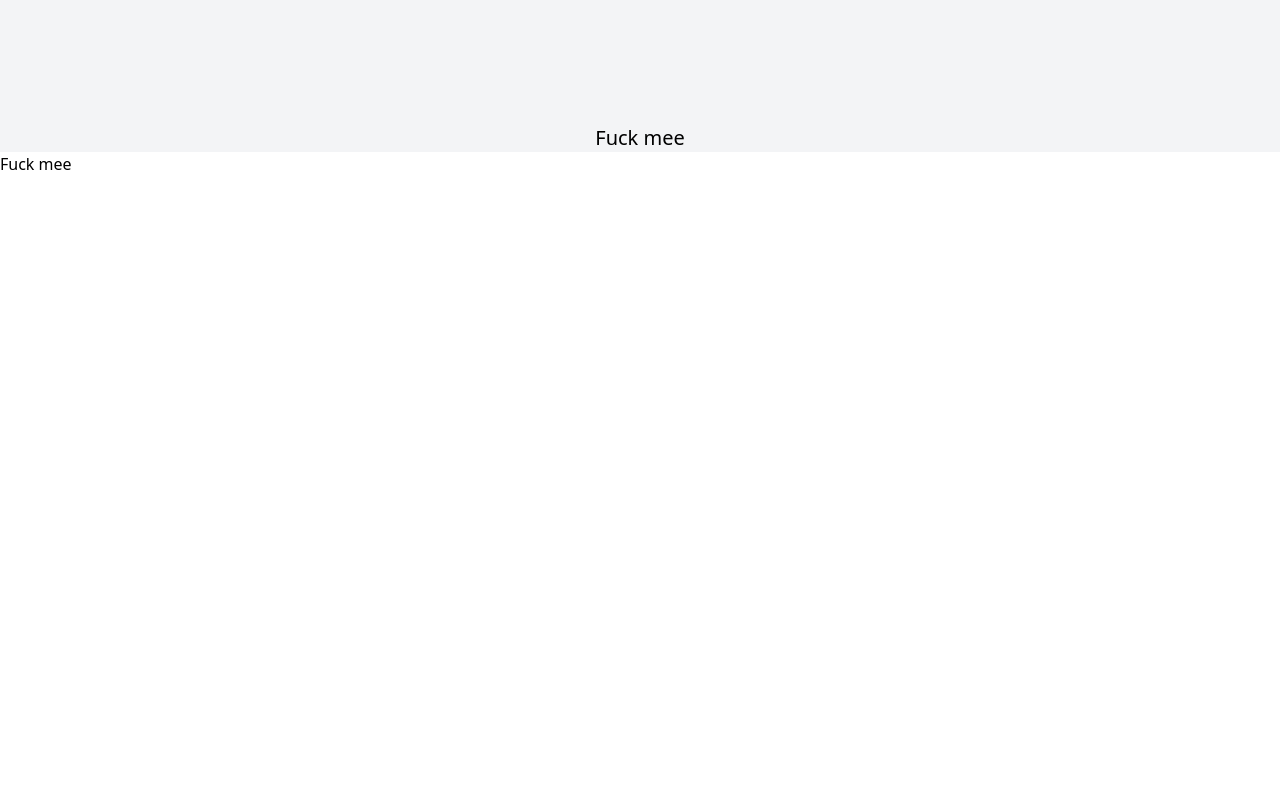
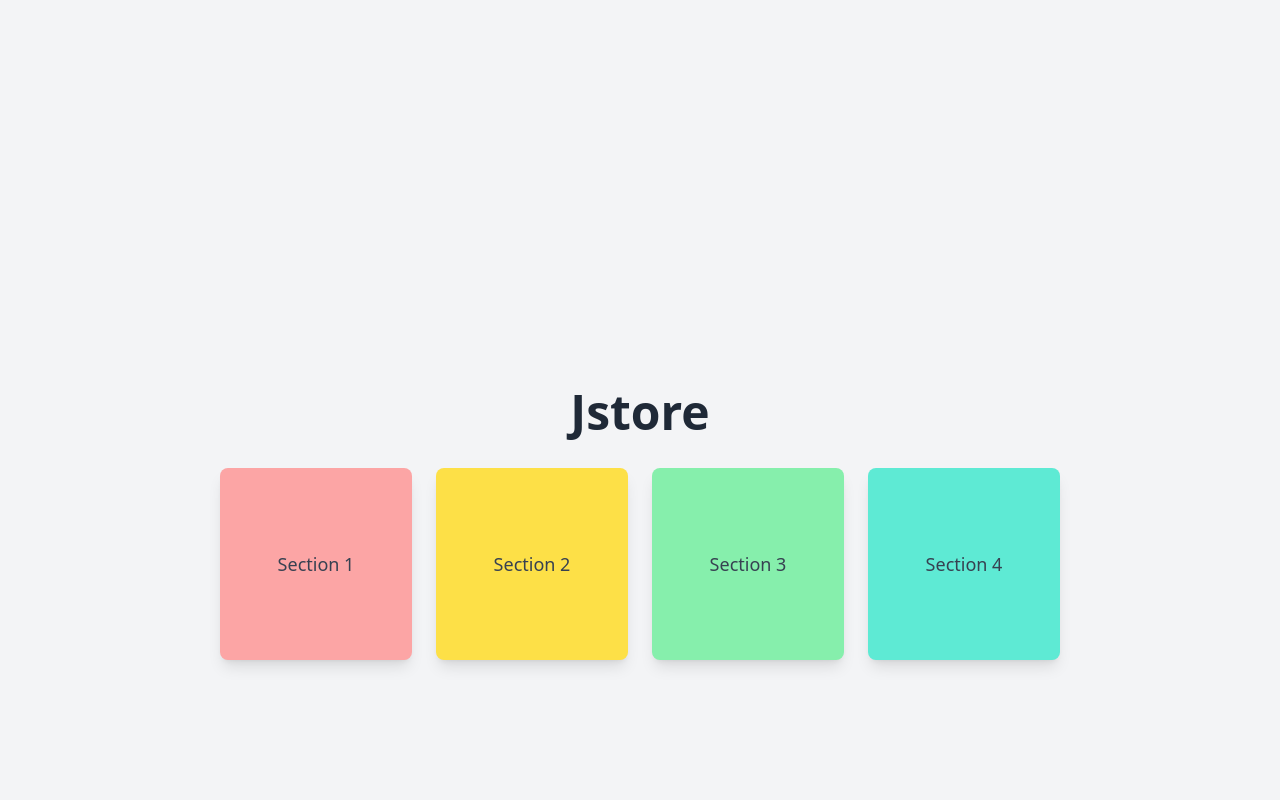
Before and after one commit to Manikandan-Rangarajan/Jstore, a React (Vite) app: page / in a window 1280 px wide. Shown: the part 740-1540 px from the top of the page. Before the commit the page ends 916 px from the top, so only its background shows below. Built offline with nearby package versions, Linux system fonts and the light colour scheme.

Commit message:
Final Commit for day 2

```diff
--- a/src/App.jsx
+++ b/src/App.jsx
@@ -2,13 +2,12 @@ import { useState } from 'react'
 import { BrowserRouter as Router, Routes, Route, Link  } from 'react-router-dom'
 import './App.css'
 import Register from './componenets/Register'
+import Projects from './componenets/Projects'
 import Navbar from './componenets/Navbar'
+import Pricing from './componenets/Pricing'
 import AboutUs from './componenets/AboutUs'
-import Pricing from './componenets/Pricing'
-import Projects from './componenets/Projects'
+import Home from './componenets/Home'
 import Logout from './componenets/Logout'
-import Home from './componenets/Home'
-
 
 function App() {
   const [count, setCount] = useState(0)
@@ -20,13 +19,20 @@ function App() {
          <Navbar/>
         <Register className="justify-center items-center"/>
        </div>
+       <Home />
+       <AboutUs />
+       <Pricing />
+       <Projects />
        <Routes>
-                <Route path="/about-us" element={<AboutUs />} />
-                <Route path="/" element={<Home />} />
-                <Route path="/pricing" element={<Pricing />} />
-                <Route path="/projects" element={<Projects />} />
-                <Route path="/logout" element={<Logout />} />
-            </Routes>
+
+          <Route path="/" element={<Home />} />
+          <Route path="/about-us" element={<AboutUs />} />
+          <Route path="/pricing" element={<Pricing />} />
+          <Route path="/projects" element={<Projects />} />
+          <Route path="/logout" element={<Logout />} />
+                {/* redirects unmatched path to home
+                <Route path="*" element={<Navigate to="/" />} />  */}
+        </Routes>
     </Router>
   )
 }
--- a/src/componenets/Home.jsx
+++ b/src/componenets/Home.jsx
@@ -2,9 +2,25 @@ import React from 'react'
 
 function home() {
   return (
-    <div>
-      <h1>Fuck mee</h1>
+    <>
+       <div className="flex flex-col items-center justify-center min-h-screen bg-gray-100 text-center">
+      <h1 className="text-5xl font-bold mb-8 text-gray-800">Jstore</h1>
+      <div className="flex flex-wrap gap-6 justify-center">
+        <div className="w-48 h-48 bg-red-300 rounded-lg shadow-lg flex items-center justify-center text-lg text-gray-700 transform hover:rotate-x-12 hover:rotate-y-12 transition-transform duration-300">
+          Section 1
+        </div>
+        <div className="w-48 h-48 bg-yellow-300 rounded-lg shadow-lg flex items-center justify-center text-lg text-gray-700 transform hover:rotate-x-12 hover:rotate-y-12 transition-transform duration-300">
+          Section 2
+        </div>
+        <div className="w-48 h-48 bg-green-300 rounded-lg shadow-lg flex items-center justify-center text-lg text-gray-700 transform hover:rotate-x-12 hover:rotate-y-12 transition-transform duration-300">
+          Section 3
+        </div>
+        <div className="w-48 h-48 bg-teal-300 rounded-lg shadow-lg flex items-center justify-center text-lg text-gray-700 transform hover:rotate-x-12 hover:rotate-y-12 transition-transform duration-300">
+          Section 4
+        </div>
+      </div>
     </div>
+   </>
   )
 }
 
--- a/src/componenets/Navbar.jsx
+++ b/src/componenets/Navbar.jsx
@@ -7,25 +7,25 @@ const Navbar = () => {
             <div className="container mx-auto flex justify-between items-center">
                 {/* Left side (Jstore) */}
                 <div className="text-white text-2xl font-bold">
-                    <Link to="/Home" className="text-white hover:text-gray-400">Jstore</Link>
+                    <Link to="/" className="text-white hover:cursor-pointer hover:text-gray-400">Jstore</Link>
                 </div>
 
                 {/* Right side (Links) */}
                 <ul className="flex space-x-6">
                     <li>
-                        <Link to="/AboutUs" className="text-white hover:text-gray-400">About Us</Link>
+                        <Link to="/about-us" className="text-white hover:cursor-pointer hover:text-gray-400">About Us</Link>
                     </li>
                     <li>
-                        <Link to="/Home" className="text-white hover:text-gray-400">Home</Link>
+                        <Link to="/" className="text-white hover:cursor-pointer hover:text-gray-400">Home</Link>
                     </li>
                     <li>
-                        <Link to="/Pricing" className="text-white hover:text-gray-400">Pricing</Link>
+                        <Link to="/pricing" className="text-white hover:cursor-pointer hover:text-gray-400">Pricing</Link>
                     </li>
                     <li>
-                        <Link to="/Projects" className="text-white hover:text-gray-400">Projects</Link>
+                        <Link to="/projects" className="text-white hover:cursor-pointer hover:text-gray-400">Projects</Link>
                     </li>
                     <li>
-                        <Link to="/" className="text-white hover:text-gray-400">Logout</Link>
+                        <Link to="/" className="text-white hover:cursor-pointer hover:text-gray-400">Logout</Link>
                     </li>
                 </ul>
             </div>
--- a/src/componenets/Register.jsx
+++ b/src/componenets/Register.jsx
@@ -69,7 +69,7 @@ const Register = () => {
     const handleSubmit = (e)=>{
         e.preventDefault()
         useEffect(()=>{
-            navigate('/Home')
+            navigate('/')
         })
         // Perform any validation or API call here before navigating
     }
@@ -207,9 +207,9 @@ const Register = () => {
                 </button>
             </form>
         </div>
-        <Routes>
+        {/* <Routes>
             <Route path='/' element={<Home />} />
-        </Routes>
+        </Routes> */}
      </>
     );
 }
```
